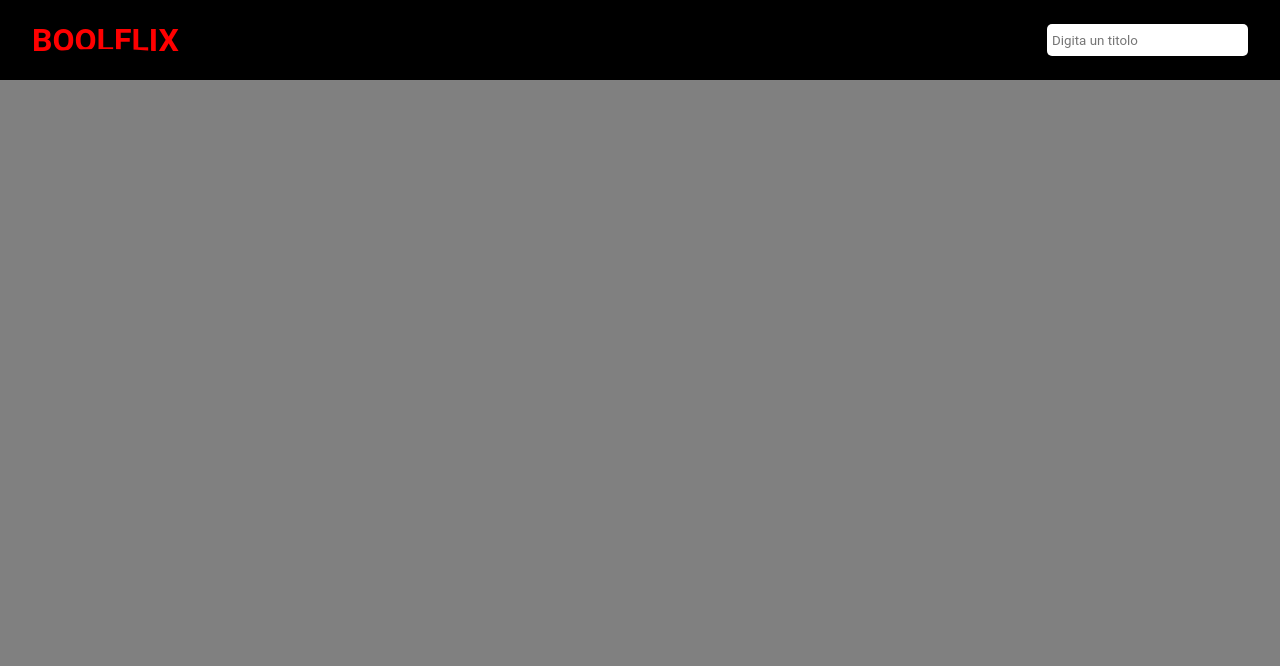
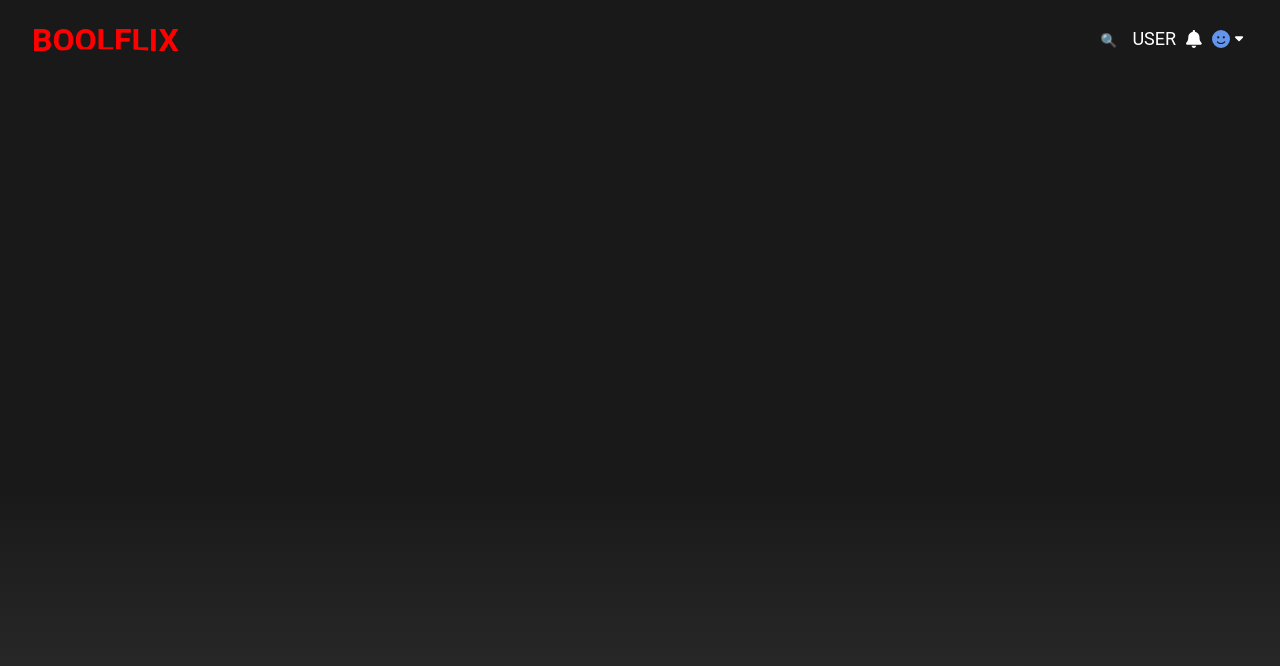
Before and after one commit to LorenzoNicco/vite-boolflix, a Vue app: page / in a window 1280 px wide. Shown: the top 666 px of the page. Built offline with nearby package versions, Linux system fonts and the light colour scheme.

Commit message:
Update grafica generale viewport e input dinamico

```diff
--- a/src/components/HeaderApp.vue
+++ b/src/components/HeaderApp.vue
@@ -16,19 +16,30 @@ export default {
         <h1>BOOLFLIX</h1>
 
         <form action="" @submit.prevent="onSubmit">
-            <input type="text" placeholder="Digita un titolo"
-            v-model="store.researchedTitle"
-            @keyup.enter="$emit('search')"
+            <input type="text" placeholder="&#128269;"
+             v-model="store.researchedTitle"
+             @keyup.enter="$emit('search')"
             >
+
+            <button class="user-btn">USER</button>
+
+            <button class="notification-btn"><font-awesome-icon icon="fa-solid fa-bell" /></button>
+
+            <button class="user-icon-btn">
+                <font-awesome-icon icon="fa-solid fa-face-smile" />
+                <font-awesome-icon icon="fa-solid fa-sort-down" />
+            </button>
         </form>
     </header>
 </template>
 
 <style  lang="scss" scoped>
+
+
     header {
         height: 10vh;
         width: 100%;
-        background-color: black;
+        background-color: #191919;
         padding: 0 2rem;
         display: flex;
         justify-content: space-between;
@@ -48,15 +59,45 @@ export default {
                 right: -25%;
                 border-radius: 50%;
                 bottom: -27px;
-                background: black;
+                background: #191919;
             }
         }
 
         input {
             height: 2rem;
-            border-radius: 5px;
+            width: 2rem;
+            border-radius: 20px;
             border: none;
             padding: 5px;
+            outline: none;
+            transition: all 0.2s ease-out;
+            background-color: transparent;
+
+            &:focus {
+                width: 10rem;
+                background-color: rgb(167, 167, 167);
+            }
+        }
+
+        .user-btn {
+            @include header-buttons;
+        }
+
+        .notification-btn {
+            @include header-buttons;
+        }
+
+        .user-icon-btn {
+            @include header-buttons;
+
+            > :first-child {
+                color: cornflowerblue;
+            }
+
+            > :last-child {
+                margin: 0 0 5px 5px;
+                font-size: small;
+            }
         }
     }
 
--- a/src/components/MainApp.vue
+++ b/src/components/MainApp.vue
@@ -37,10 +37,29 @@ export default {
         height: 90vh;
         width: 100%;
         overflow-x: auto;
-        background-color: gray;
+        background: linear-gradient(0deg, rgba(48,48,48,1) 3%, rgba(25,25,25,1) 43%);
 
         .common-rules {
             margin-bottom: 5rem;
         }
     }
+
+    // scrollbar
+    ::-webkit-scrollbar {
+        width: 5px;
+    }
+
+    ::-webkit-scrollbar-track {
+        background: transparent;
+    }
+
+    ::-webkit-scrollbar-thumb {
+        background: #333333;
+        border-radius: 2px;
+    }
+
+    ::-webkit-scrollbar-thumb:hover {
+        background: #696969;
+        cursor: pointer;
+    }
 </style>
--- a/src/style/partials/cardsStyle.scss
+++ b/src/style/partials/cardsStyle.scss
@@ -1,9 +1,6 @@
-section {
-    padding: 2rem 0 2rem 1rem;
-}
-
 h2 {
-    margin: 2rem 0;
+    margin: 2rem 0 1rem 1rem;
+    color: white;
 }
 
 .card-no {
@@ -21,6 +18,7 @@ h2 {
     flex-wrap: nowrap;
     overflow-x: auto;
     overflow-y: hidden;
+    padding: 0 1rem;
 
     ul {
         list-style: none;
@@ -31,7 +29,7 @@ h2 {
     }
 
     .card-yes {
-        margin-right: 2rem;
+        margin-right: 0.3rem;
         position: relative;
 
         .card-info {
@@ -50,8 +48,7 @@ h2 {
             bottom: 0;
             left: 0;
             z-index: 20;
-            background-color: black;
-            border: 5px solid white;
+            background-color: rgb(24, 24, 24);
 
             img {
                 height: 100%;
@@ -88,3 +85,23 @@ h2 {
         width: $cardWidth;
     }
 }
+
+// scrollbar
+::-webkit-scrollbar {
+    width: 2px;
+    height: 5px;
+}
+
+::-webkit-scrollbar-track {
+    background: transparent;
+}
+
+::-webkit-scrollbar-thumb {
+    background: #333333;
+    border-radius: 2px;
+}
+
+::-webkit-scrollbar-thumb:hover {
+    background: #696969;
+    cursor: pointer;
+}
--- a/src/style/partials/mixins.scss
+++ b/src/style/partials/mixins.scss
@@ -2,7 +2,6 @@
     padding: 4rem 0.5rem;
     background-color: black;
     color: white;
-    border: 5px solid white;
 }
 
 @mixin flex-center {
@@ -10,3 +9,13 @@
     justify-content: center;
     align-items: center;
 }
+
+@mixin header-buttons {
+    color: white;
+    background-color: transparent;
+    padding: 5px;
+    border-radius: 20px;
+    border: none;
+    cursor: pointer;
+    font-size: large;
+}
```
Also changed, not shown: src/main.js (+8 -2 lines).
